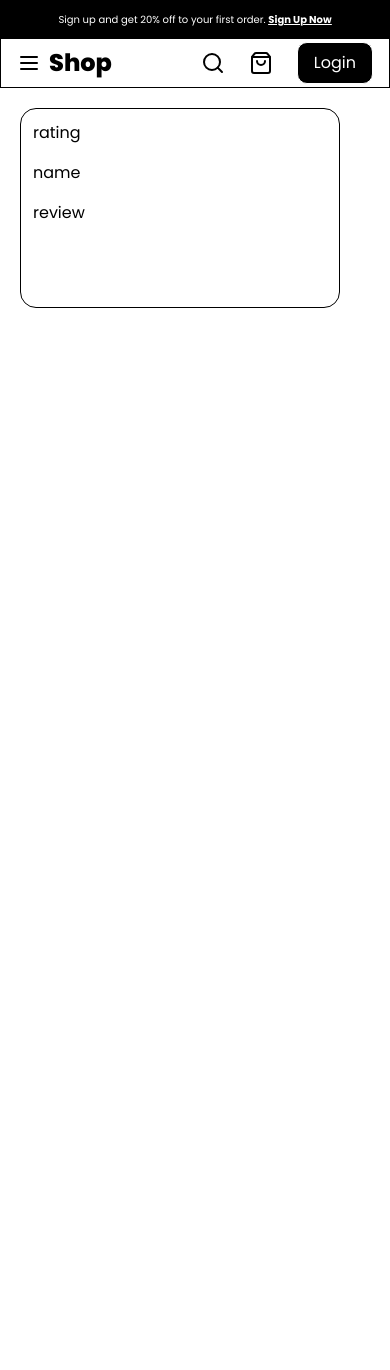
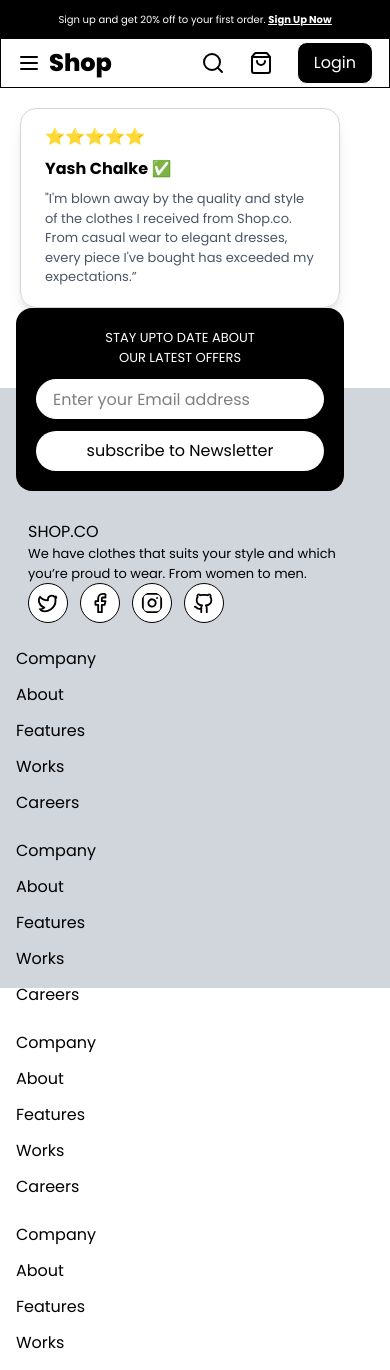
Before and after one commit to yashchalke/E-Commerce-Website, a React (Vite) app in the folder client/: page /cart in a window 390 px wide. Shown: the top 1370 px of the page. Before the commit the page ends 844 px from the top, so only its background shows below. Built offline with nearby package versions, Linux system fonts and the light colour scheme.

Commit message:
created footer but not responsive

```diff
--- a/client/src/App.jsx
+++ b/client/src/App.jsx
@@ -4,6 +4,7 @@ import Home from './pages/Home'
 import Cart from './pages/Cart'
 import Blackbox from './components/Blackbox'
 import Navbar from './components/Navbar'
+import Footer from './components/Footer'
 
 const App = () => {
   return (
@@ -14,6 +15,7 @@ const App = () => {
         <Route path='/' element={<Home />}/>
         <Route path='/cart' element={<Cart />}/>
       </Routes>
+    <Footer />
     </>
   )
 }
--- /dev/null
+++ b/client/src/components/Footer.jsx
@@ -0,0 +1,68 @@
+import { Facebook, Github, Instagram, Twitter } from 'lucide-react'
+import React from 'react'
+
+const Footer = () => {
+  return (
+    <footer>
+    <div className='relative lg:mt-20 mt-15 '>
+        <div className='absolute top-[-80px] lg:px-10 px-5 py-5 ml-4 w-82 w-min-82 rounded-2xl lg:min-w-330 lg:ml-24 lg:min-h-30 lg:top-[-60px] bg-black'>
+            <div className='flex flex-col gap-y-3 lg:flex lg:justify-between lg:flex-row'>
+                <div className='text-white text-[13px] text-center lg:text-left lg:flex lg:items-center lg:font-extrabold lg:text-3xl'>
+                    STAY UPTO DATE ABOUT <br /> OUR LATEST OFFERS
+                </div>
+                <div className='flex flex-col gap-y-3'>
+                    <input className='border border-white h-10 px-4 bg-white rounded-3xl' placeholder='Enter your Email address'/>
+                    <button className='text-black bg-white py-2 lg:px-30 rounded-3xl'>subscribe to Newsletter</button>
+                </div>
+            </div>
+        </div>
+        <div className='bg-gray-300 h-150 lg:h-90 py-30 px-4 lg:py-24 lg:px-24'>
+            <div className='h-40 lg:flex lg:justify-between'>
+                <div className='lg:w-60 px-3 py-3 lg:flex lg:flex-col gap-y-3'> {/*logo*/}
+                    <h1 className=' lg:text-3xl lg:font-extrabold'>SHOP.CO</h1>
+                    <p className='text-[13px]'>We have clothes that suits your style and which you’re proud to wear. From women to men.</p>
+                    <div className='flex flex-row gap-x-3 lg:mt-10'>
+                        <Twitter className='border w-10 h-10 p-2 rounded-3xl bg-white'/>
+                        <Facebook className='border w-10 h-10 p-2 rounded-3xl bg-white'/>
+                        <Instagram className='border w-10 h-10 p-2 rounded-3xl bg-white'/>
+                        <Github className='border w-10 h-10 p-2 rounded-3xl bg-white'/>
+                    </div>
+                </div>
+
+            <div className='flex flex-col gap-y-3 py-3'>
+                <div>Company</div>
+                <div>About</div>
+                <div>Features</div>
+                <div>Works</div>
+                <div>Careers</div>
+            </div>
+            <div className='flex flex-col gap-y-3 py-3'>
+                <div>Company</div>
+                <div>About</div>
+                <div>Features</div>
+                <div>Works</div>
+                <div>Careers</div>
+            </div>
+            <div className='flex flex-col gap-y-3 py-3'>
+                <div>Company</div>
+                <div>About</div>
+                <div>Features</div>
+                <div>Works</div>
+                <div>Careers</div>
+            </div>
+            <div className='flex flex-col gap-y-3 py-3'>
+                <div>Company</div>
+                <div>About</div>
+                <div>Features</div>
+                <div>Works</div>
+                <div>Careers</div>
+            </div>
+            </div>
+        </div>
+    </div>
+    </footer>
+  )
+}
+
+
+export default Footer
--- a/client/src/components/HappyCustomers.jsx
+++ b/client/src/components/HappyCustomers.jsx
@@ -1,15 +1,20 @@
 import { ArrowLeft, ArrowRight } from 'lucide-react'
 import React from 'react'
+import Reviewcard from './Reviewcard'
 
 const HappyCustomers = () => {
+  const reviews = [1,2,3]
   return (
-    <div className='border px-4 py-4 lg:px-20'>
-        <div className='border flex justify-between'>
+    <div className=' px-4 py-4 lg:px-20'>
+        <div className=' flex justify-between'>
         <div className='font-extrabold text-xl lg:text-3xl'>OUR HAPPY CUSTOMERS</div>
-        <div className='border flex items-center'>
+        <div className=' flex items-center'>
             <ArrowLeft />
             <ArrowRight />
         </div>
+        </div>
+        <div className='flex overflow-x-auto'>
+          {reviews.map((review) => (<Reviewcard />))}
         </div>
     </div>
   )
--- a/client/src/components/Reviewcard.jsx
+++ b/client/src/components/Reviewcard.jsx
@@ -3,11 +3,11 @@ import React from 'react'
 const Reviewcard = () => {
   return (
     <div className='p-5'>
-        <div className='w-80 h-50 border rounded-2xl'>
-            <div className='px-3 py-3 flex flex-col gap-y-4'>
-                <div>rating</div>
-                <div>name</div>
-                <div>review</div>
+        <div className='w-80 h-50 border rounded-2xl px-3 py-2 shadow-lg border-gray-300'>
+            <div className='px-3 py-2 flex flex-col gap-y-2'>
+                <div className=''>⭐⭐⭐⭐⭐ </div>
+                <div className='font-bold'>Yash Chalke ✅</div>
+                <div className='text-[13px] text-gray-600'>"I'm blown away by the quality and style of the clothes I received from Shop.co. From casual wear to elegant dresses, every piece I've bought has exceeded my expectations.”</div>
             </div>
         </div>
     </div>
```
